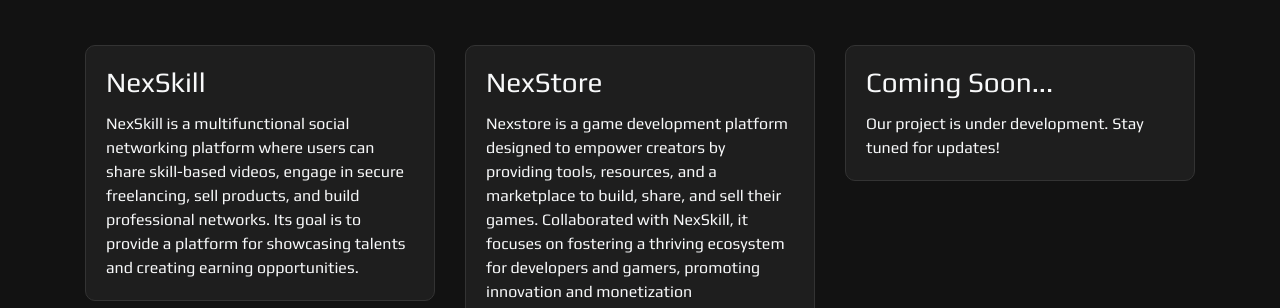
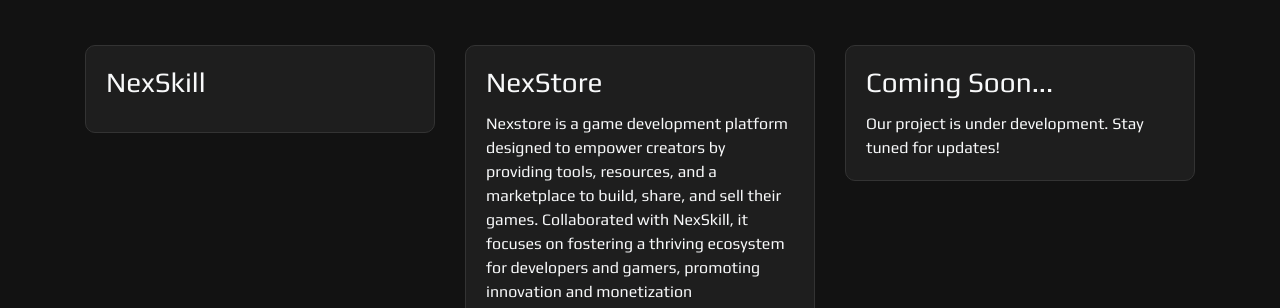
Before and after one commit to siddharth192006/Nexforge, a plain HTML site: page index.html in a window 1280 px wide. Shown: the part 492-800 px from the top of the page. Drawn offline with nearby package versions, Linux system fonts and the light colour scheme.

Commit message:
Update index.html

```diff
--- a/index.html
+++ b/index.html
@@ -48,7 +48,7 @@
                 <div class="col-md-4">
                     <div class="card project-card">
                         <h3 class="card-title">NexSkill</h3>
-                        <p class="card-text">NexSkill is a multifunctional social networking platform where users can share skill-based videos, engage in secure freelancing, sell products, and build professional networks. Its goal is to provide a platform for showcasing talents and creating earning opportunities.</p>
+                        <p class="card-text"></p>
                     </div>
                 </div>
                 <div class="col-md-4">
```
